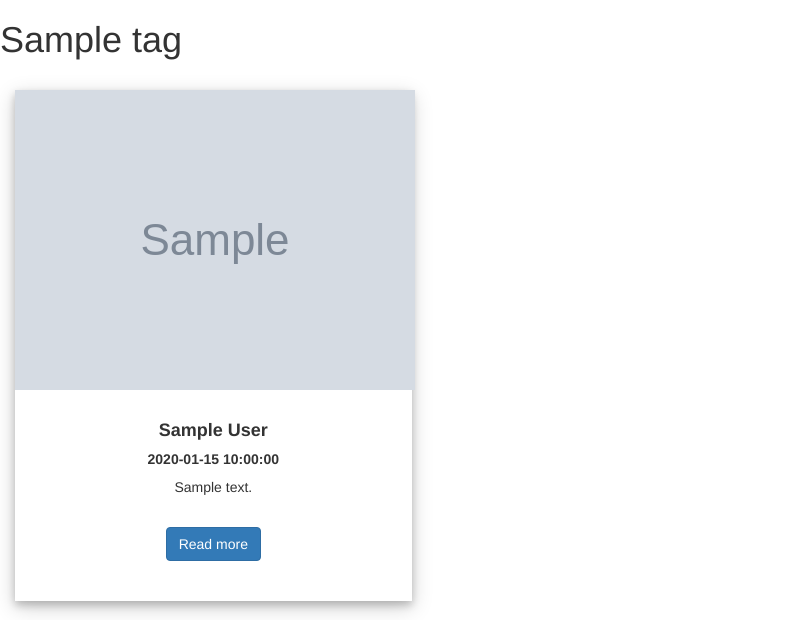
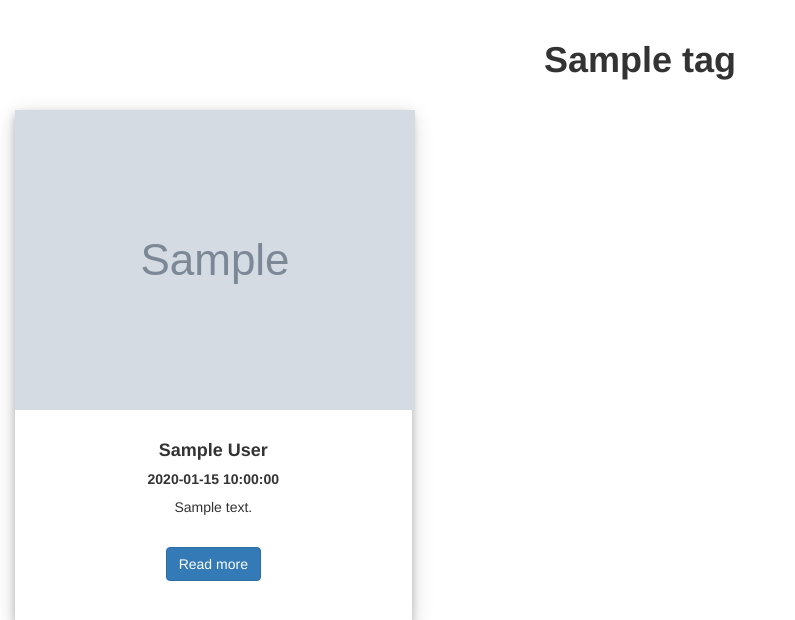
Before and after one commit to msyoki/Mercury-NewsAPI, a Flask app: template app/templates/articles.html in a window 1280 px wide. Shown: the part 112-732 px from the top of the page, without its empty margins (0-795 px from the left). Run offline with Flask 2, Linux system fonts and the light colour scheme; the template is opened without the code that fills it: most values are stand-ins (such as "Sample title", 1, 10 or a date in 2020); grey boxes marked "Sample" are stand-in pictures; parts of the project's set-up code (start-up, migrations or seed data) failed here and were passed over; some libraries are stand-ins or nearby versions.

Commit message:
add styling to article html

```diff
--- a/app/static/css/articles.css
+++ b/app/static/css/articles.css
@@ -1,4 +1,13 @@
 
+h1, h2{
+    text-align: center;
+    font-weight: bolder;
+
+}
+
+h1{
+    padding-top: 20px;
+}
 h4, h5 {
     font-weight: bolder;
     line-height: normal;
```
